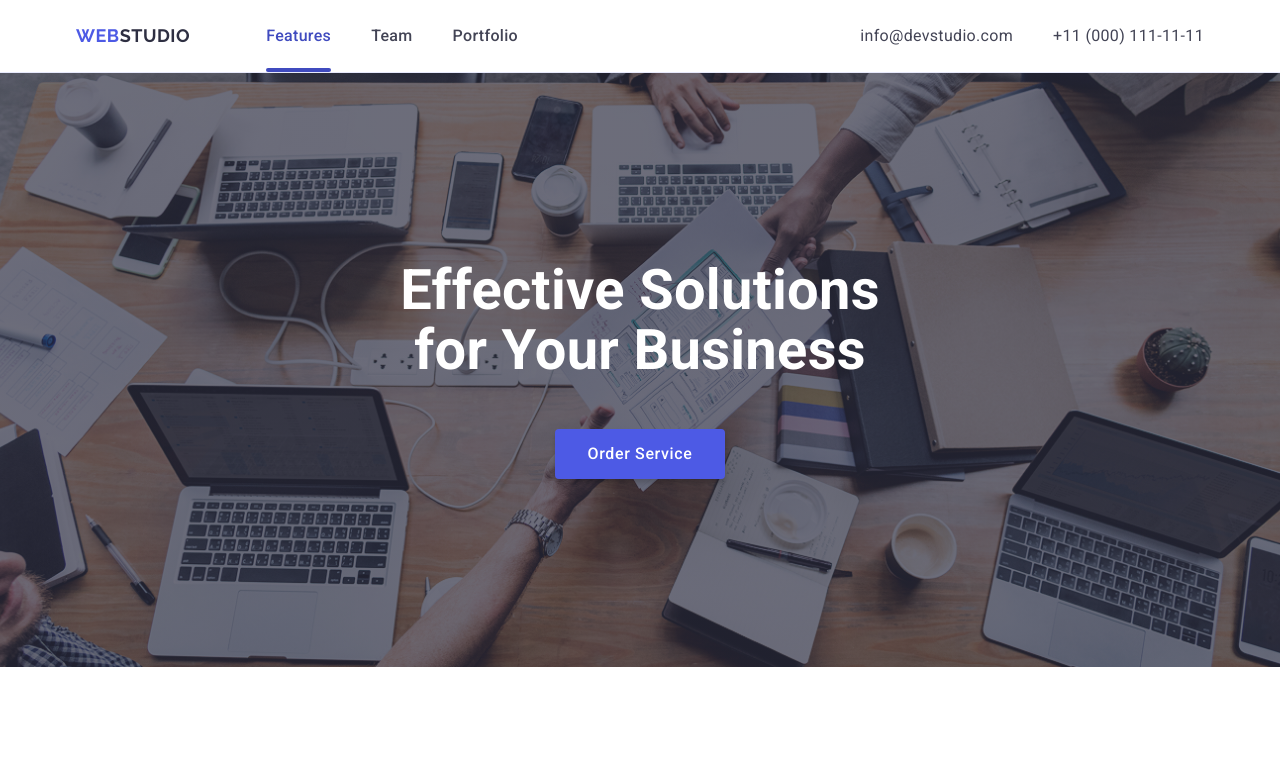
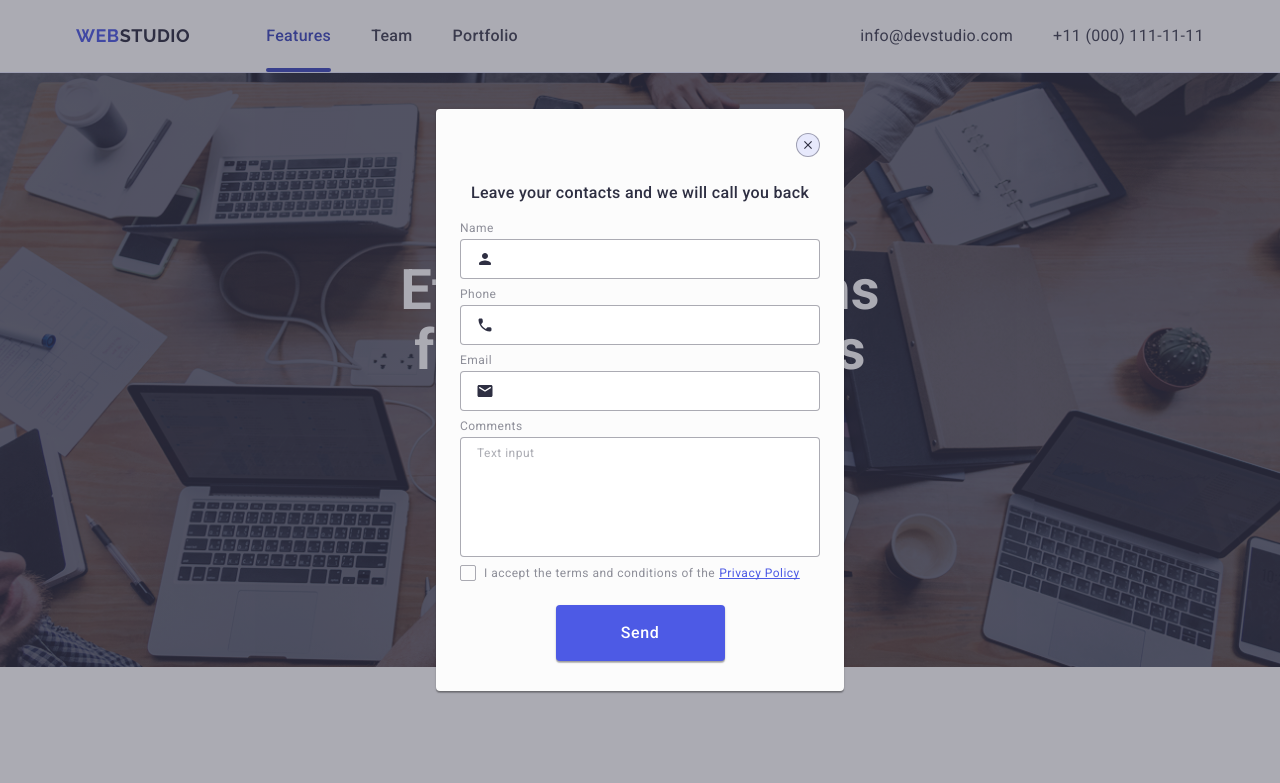
Before and after one commit to TonyaShelyakova41/goit-markup-hw-05, a plain HTML site: page index.html in a window 1280 px wide. Shown: the top 783 px of the page. Drawn offline with nearby package versions, Linux system fonts and the light colour scheme.

Commit message:
text area width margin bottom

```diff
--- a/css/modal.css
+++ b/css/modal.css
@@ -102,9 +102,9 @@
   border: 1px solid rgba(46, 47, 66, 0.4);
   border-radius: 4px;
   padding: 8px 38px;
-  width: 360px;
+  width: 100%;
   height: 40px;
-  max-width: 360px;
+  max-width: 100%;
   min-height: 40px;
   transition: 250ms cubic-bezier(0.4, 0, 0.2, 1);
   transition-property: border-color;
@@ -149,7 +149,6 @@
   outline: transparent;
   transition: 250ms cubic-bezier(0.4, 0, 0.2, 1);
   transition-property: border-color;
-  margin-bottom: 16px;
 }
 
 .modal-form-checkbox {
@@ -182,7 +181,6 @@
 
 .modal-form-agreement {
   margin-top: 8px;
-  margin-bottom: 24px;
 }
 
 .modal-footer-link {
--- a/index.html
+++ b/index.html
@@ -509,13 +509,16 @@
       </div>
     </footer>
 
-    <div id="modal" class="backdrop">
+    <div id="modal" class="backdrop is-open">
+      <div class="modal">
         <button type="button" class="modal-btn" aria-label="close modal button">
           <svg class="modal-btn-icon" width="8" height="8">
             <use href="./images/icons.svg#close2"></use>
           </svg>
         </button>
-      <p class="modal-capture">Leave your contacts and we will call you back</p>
+        <p class="modal-capture">
+          Leave your contacts and we will call you back
+        </p>
         <form class="modal-form">
           <div class="modal-form-field">
             <label class="modal-form-label" for="user_name">Name</label>
@@ -596,5 +599,6 @@
           <button type="submit" class="hero-btn footer-btn">Send</button>
         </form>
       </div>
+    </div>
   </body>
 </html>
```
Lines whose indentation alone changed are shown as unchanged.
